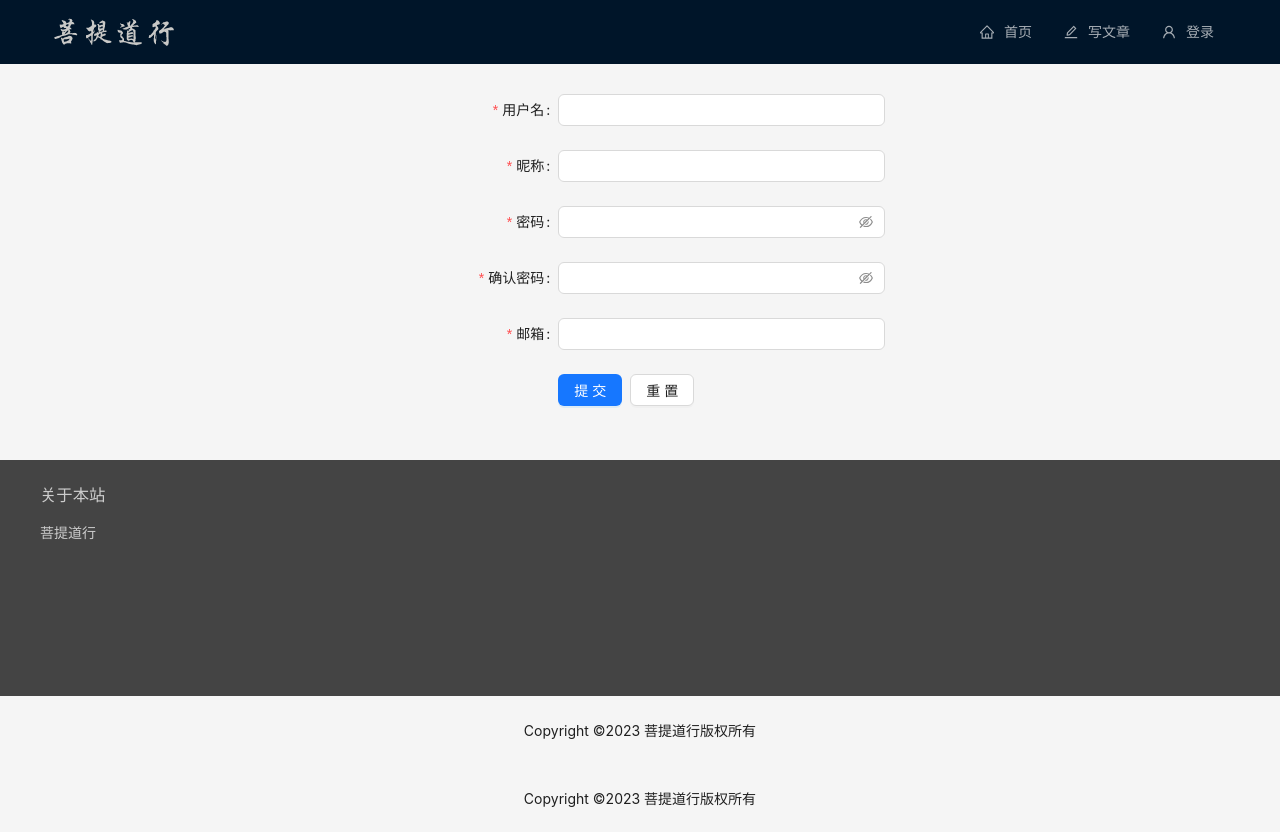
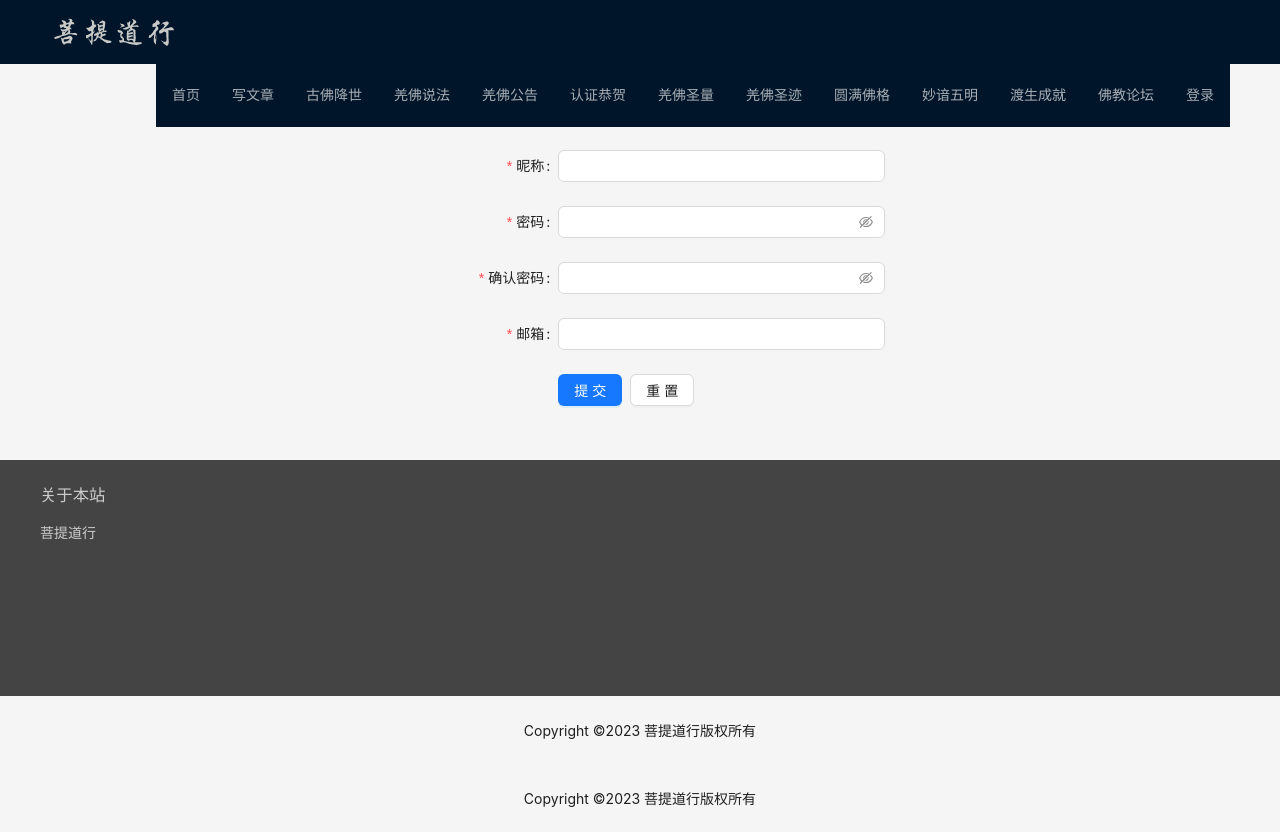
Before and after one commit to AlienAvatar/puti, a React (Create React App) app: page /register in a window 1280 px wide. Built offline with nearby package versions, Linux system fonts and the light colour scheme; what react-router-redux would draw is missing.

Commit message:
更改标题和背景图片

```diff
--- a/src/views/pages/assets/css/main.css
+++ b/src/views/pages/assets/css/main.css
@@ -60,3 +60,7 @@ img {
     margin-left: auto;
     margin-right: auto;
 }
+
+.bg-main{
+    background-image: url("../main/bg_brick.jpg");
+}
--- a/src/views/pages/components/CusHeader.js
+++ b/src/views/pages/components/CusHeader.js
@@ -14,19 +14,79 @@ const defaultItems = [
       label: '首页',
       key: '/',
       value: '',
-      icon: <HomeOutlined />,
+      // icon: <HomeOutlined />,
     },
     {
         label: '写文章',
         key: '/article',
         value: 'article',
-        icon: <EditOutlined />,
+        // icon: <EditOutlined />,
+    },
+    {
+      label: '古佛降世',
+      key: '/buddha',
+      value: 'buddha',
+      // icon: <EditOutlined />,
+    },
+    {
+      label: '羌佛说法',
+      key: '/buddha-dharma',
+      value: 'buddha-dharma',
+      // icon: <EditOutlined />,
+    },
+    {
+      label: '羌佛公告',
+      key: '/office',
+      value: 'office',
+      // icon: <EditOutlined />,
+    },
+    {
+      label: '认证恭贺',
+      key: '/recognition',
+      value: 'recognition',
+      // icon: <EditOutlined />,
+    },
+    {
+      label: '羌佛圣量',
+      key: '/holy-realization',
+      value: 'holy-realization',
+      // icon: <EditOutlined />,
+    },
+    {
+      label: '羌佛圣迹',
+      key: '/holy-occurrences',
+      value: 'holy-occurrences',
+      // icon: <EditOutlined />,
+    },
+    {
+      label: '圆满佛格',
+      key: '/buddha-virtue',
+      value: 'buddha-virtue',
+      // icon: <EditOutlined />,
+    },
+    {
+      label: '妙谙五明',
+      key: '/wuming',
+      value: 'wuming',
+      // icon: <EditOutlined />,
+    },
+    {
+      label: '渡生成就',
+      key: '/savelivingbings',
+      value: 'savelivingbings',
+      // icon: <EditOutlined />,
+    },
+    {
+      label: '佛教论坛',
+      key: '/forum',
+      value: 'forum',
+      // icon: <EditOutlined />,
     },
     {
       label: '登录',
       key: '/login',
       value: 'login',
-      icon: <UserOutlined />,
+      // icon: <UserOutlined />,
     },
 ];
 
--- a/src/views/pages/components/CusLayout.js
+++ b/src/views/pages/components/CusLayout.js
@@ -11,7 +11,7 @@ export default function CusLayout({ children }) {
             <CusHeader />
 
             {/* Body */}
-            <main className="flex-shrink-0 flex-grow items-center lg:flex">
+            <main className="bg-main flex-shrink-0 flex-grow items-center lg:flex">
                 {children}
             </main>
 
--- a/src/views/pages/routes/Main.js
+++ b/src/views/pages/routes/Main.js
@@ -8,8 +8,9 @@ import '../assets/css/main.css';
 import PuxianImgSrc from "../assets/main/puxian.jpg";
 import WenshuImgSrc from "../assets/main/wenshu.jpg";
 import GuanshiyinImgSrc from "../assets/main/guanshiyin.jpg";
-import DizangwangImgSrc from "../assets/main/dizangwang.jpg"
-import HometitleImgsrc from "../assets/main/home_title.png"
+import DizangwangImgSrc from "../assets/main/dizangwang.jpg";
+import HometitleImgsrc from "../assets/main/home_title.png";
+import BgSrc from "../assets/main/bg_main.jpg";
 
 const { Header, Content, Footer } = Layout;
 
@@ -35,6 +36,14 @@ function MainPage(props) {
                       </div>
                     </div>
                   </Col>
+                </Row>
+                <Divider />
+                <Row>
+                  <Col span={3}></Col>
+                  <Col span={18}>
+                    <img className="img-fluid" src={BgSrc} alt="Image Description" />
+                  </Col>
+                  <Col span={3}></Col>
                 </Row>
                 <Divider />
                 <Row>
```
Also changed, not shown: src/views/pages/assets/main/bg_brick.jpg (added), 1 other file (tests, documents, lock files or other folders).
